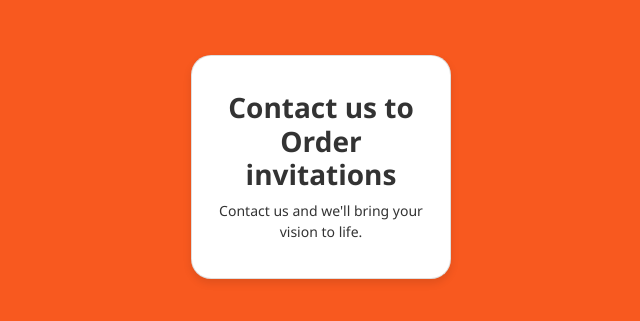
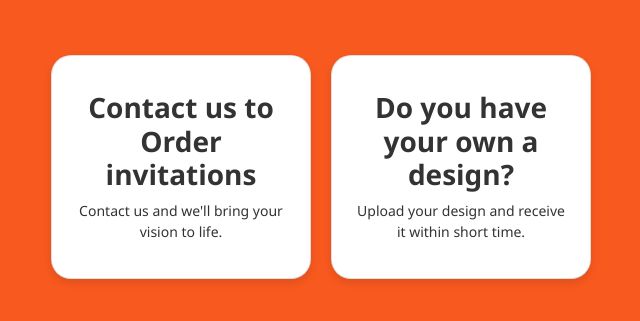
Before and after one commit to dinimm45/gatechecc, a plain HTML site: page invitationPage.html in a window 1280 px wide. Shown: the part 131-452 px from the top of the page, without its empty margins (319-959 px from the left). Drawn offline with nearby package versions, Linux system fonts and the light colour scheme.

Commit message:
Add files via upload

```diff
--- a/invitationPage.html
+++ b/invitationPage.html
@@ -74,6 +74,12 @@
                 <p>Contact us and we'll bring your vision to life.</p>
             </a>
         </div>
+        <div class="card">
+            <a href="https://www.gatechecc.com/card.html">
+                <h3>Do you have your own a design?</h3>
+                <p>Upload your design and receive it within short time.</p>
+            </a>
+        </div>
     </div>
     <script src="https://code.jquery.com/jquery-3.5.1.slim.min.js"></script>
     <script src="https://stackpath.bootstrapcdn.com/bootstrap/4.5.2/js/bootstrap.min.js"></script>
```
